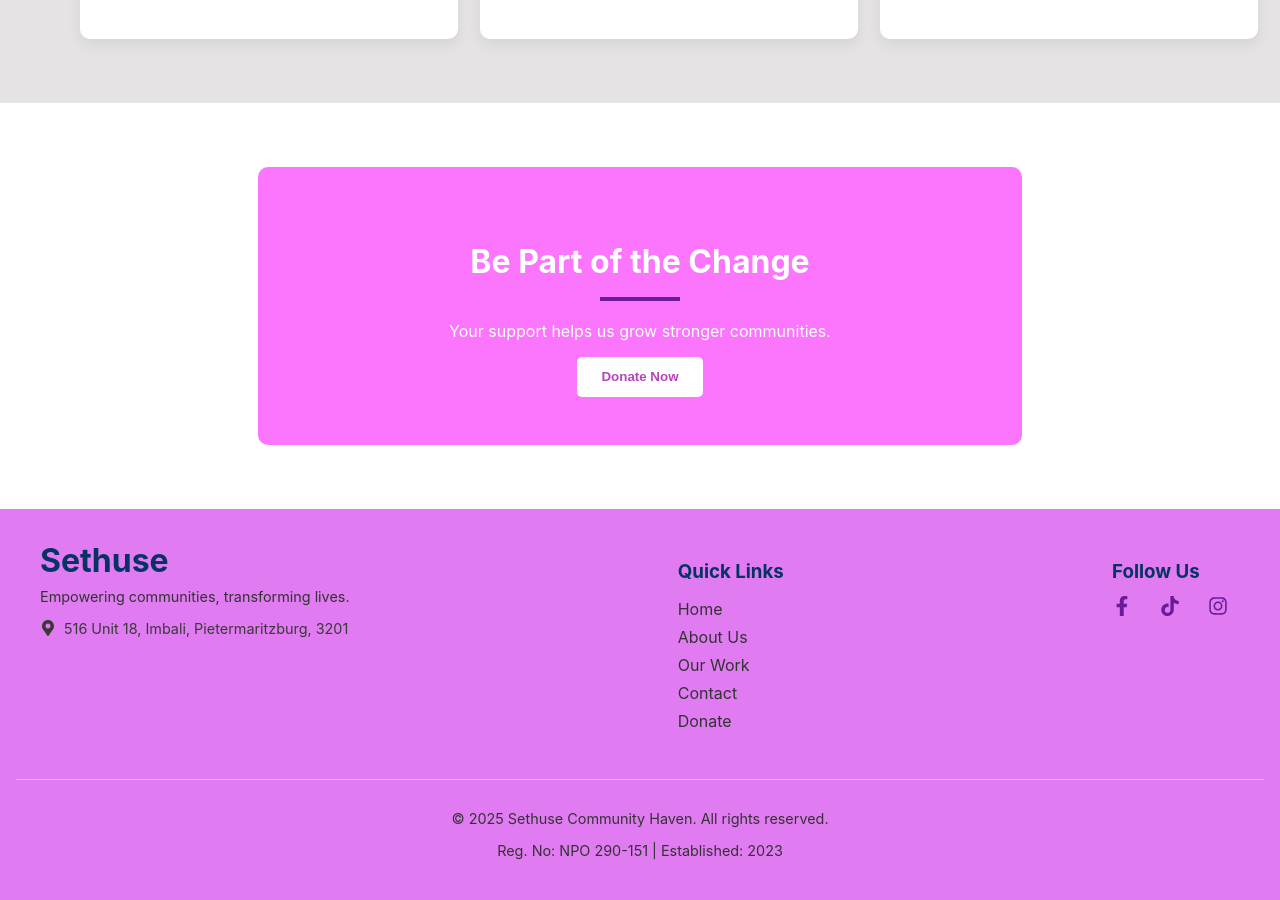
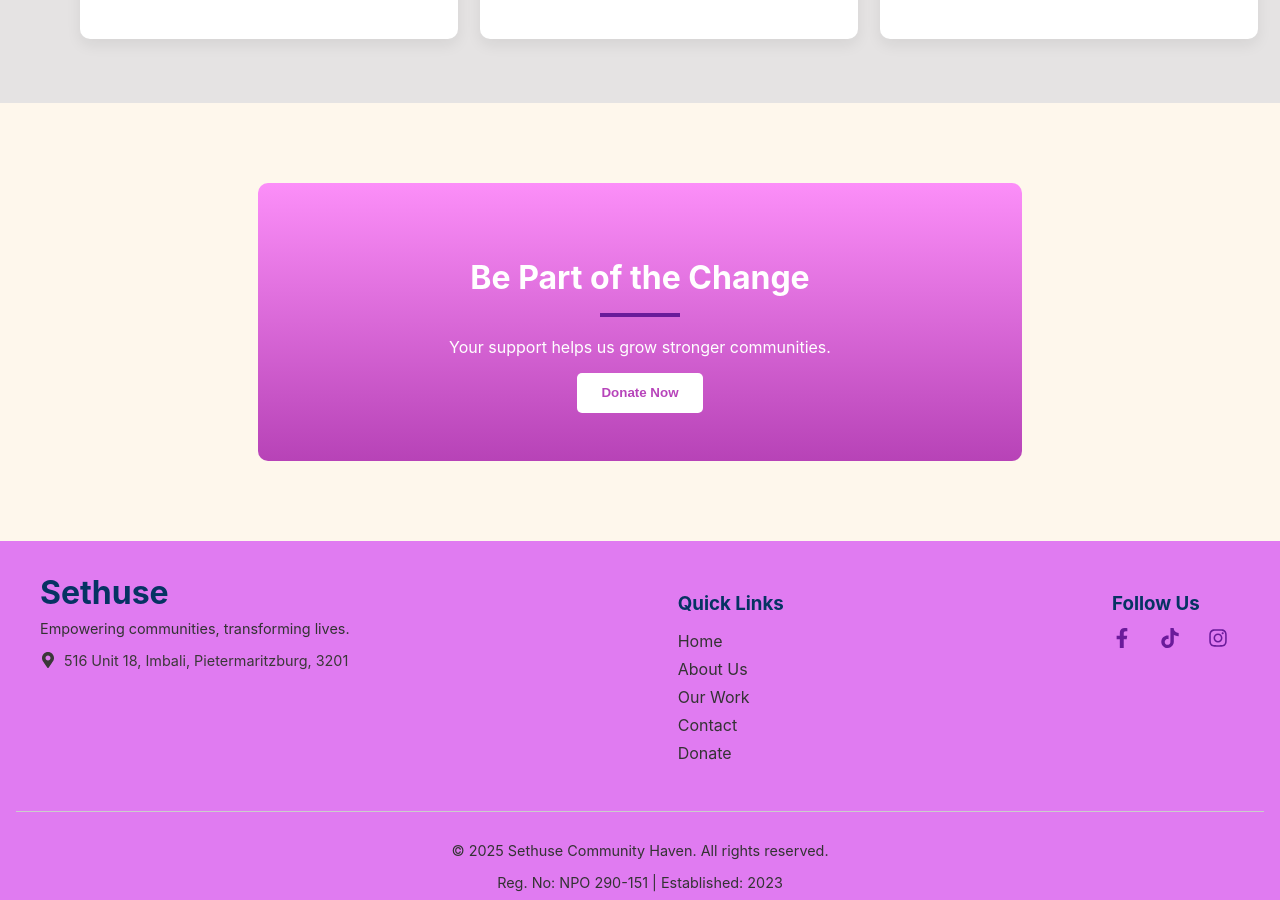
Before and after one commit to SmaSema/sethuse-website, a React (Create React App) app: page /about in a window 1280 px wide. Shown: the part 1910-2810 px from the top of the page. Built offline with nearby package versions, Linux system fonts and the light colour scheme.

Commit message:
commit 59

```diff
--- a/src/components/AboutUs_page/CTABanner.css
+++ b/src/components/AboutUs_page/CTABanner.css
@@ -1,6 +1,12 @@
 /* CTA Banner */
+.cta-wrapper {
+  background-color: #fef7ec; /* light cream background */
+  padding: 1rem 1rem;
+}
+
+
 .cta-banner {
-  background-color: #fb6afdec;
+background: linear-gradient(to bottom, #fb6afdbd, #aa21add7);
   color: white;
   text-align: center;
   padding: 3rem 2rem;
--- a/src/components/AboutUs_page/CTABanner.js
+++ b/src/components/AboutUs_page/CTABanner.js
@@ -3,14 +3,17 @@ import '../AboutUs_page/CTABanner.css'; // optional: separate CSS for styling
 
 const CTABanner = () => {
   return (
-    <section className="cta-banner">
+    <section className="cta-wrapper">
+      <div className="cta-banner">
         <h2>Be Part of the Change</h2>
         <hr className="divider" />
         <p>Your support helps us grow stronger communities.</p>
         <button onClick={() => window.location.href = '/donate'}>
           Donate Now
         </button>
+      </div>
     </section>
+
   );
 };
 
--- a/src/components/ContactUs_page/ContactHeader.js
+++ b/src/components/ContactUs_page/ContactHeader.js
@@ -3,8 +3,8 @@ import '../ContactUs_page/ContactHeader.css';
 
 const ContactHeader = () => (
   <header className="contact-header">
-    <h5>Let’s Connect</h5>
-    <p>We’d love to hear from you. Whether you’re curious about our work or just want to say hi—reach out!</p>
+    <h5>Volunteer. Connect. Empower</h5>
+    <p>Whether you're ready to volunteer or simply want ot connect, we're here for it.</p>
   </header>
 );
 
```
Lines whose indentation alone changed are shown as unchanged.
